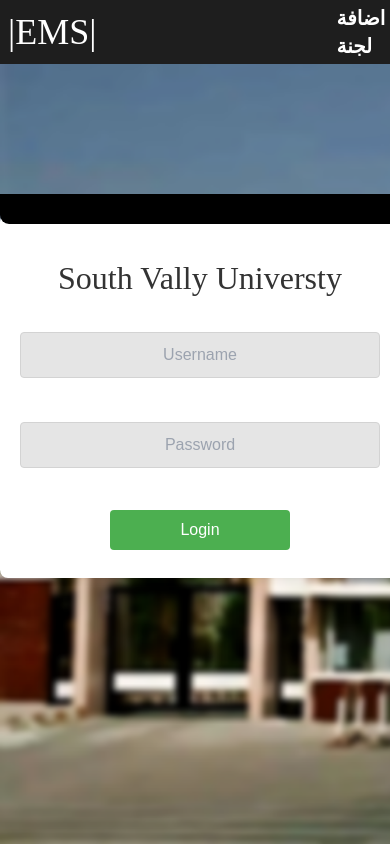
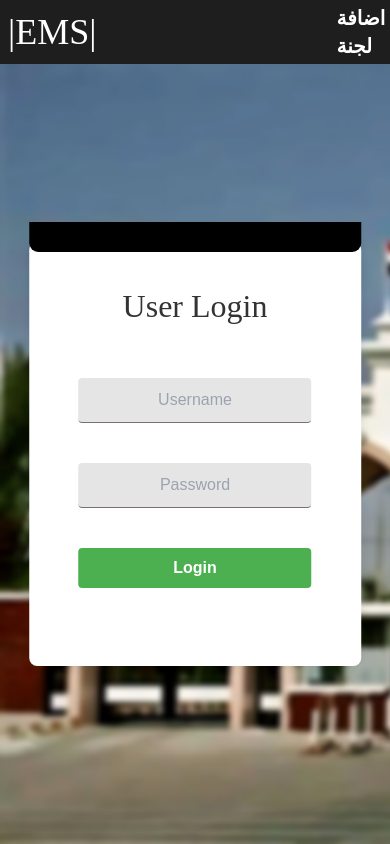
Before and after one commit to AbdelattyBadwy16/EMS-System-Frontend, a React app: page /Login in a window 390 px wide. Shown: the top 844 px of the page. Built offline with nearby package versions, Linux system fonts and the light colour scheme; the HTML template or start-up script is replaced by a standard one.

Commit message:
Make the login page responsive and some modifications to the css file

```diff
--- a/src/pages/Login.css
+++ b/src/pages/Login.css
@@ -1,12 +1,16 @@
+* {
+    margin: 0;
+    padding: 0;
+    box-sizing: border-box;
+}
+
+
 .login {
-    font-family: Arial, sans-serif;
     background-image: url('../assets/svu.png');
     background-repeat: no-repeat;
     background-size: cover;
-    /* Changed to cover for better display */
-    margin: 0;
-    padding: 0;
-    height: 100vh;
+    min-height: calc(100vh - 64px);
+    position: relative;
 }
 
 .login-container {
@@ -14,11 +18,12 @@
     border-radius: 8px;
     padding: 20px;
     box-shadow: 0px 0px 10px rgba(0, 0, 0, 0.1);
-    width: 400px;
     text-align: center;
-    margin: auto;
-    margin-top: 150px;
-    position: relative;
+    position: absolute;
+    top: 50%;
+    left: 50%;
+    transform: translate(-50%,-50%);
+    width: 85%;
 }
 
 
@@ -30,29 +35,30 @@
     width: 100%;
     height: 30px;
     background-color: #000;
-    border-top-left-radius: 9px;
-    border-top-right-radius: 9px;
-    transform: rotate(180deg);
+    border-bottom-left-radius: 9px;
+    border-bottom-right-radius: 9px;
 }
 
 .login-container h1 {
-    font-family: Futura Bk BT;
-    margin-top: 0;
+    font-family: 'Futura Bk BT';
     color: #333;
     font-weight: 400;
     font-size: 32px;
+    margin-bottom: 40px;
 }
 
 input[type="text"],
 input[type="password"] {
-    width: 100%;
+    width: 80%;
     padding: 10px;
-    margin: 10px 0;
-    border: 1px solid #D3D3D3;
+    margin: 8px 0;
     border-radius: 4px;
     box-sizing: border-box;
     background-color: #e5e5e5;
     text-align: center;
+    outline: none;
+    border: none;
+    border-bottom: 1px solid #7b6f6f;
 }
 
 .login-btn {
@@ -63,7 +69,9 @@
     border: none;
     border-radius: 4px;
     cursor: pointer;
-    width: 50%;
+    width: 80%;
+    transition: 0.3s;
+    font-weight: bold;
 }
 
 button:hover {
@@ -71,8 +79,13 @@
 }
 
 .error-message {
-    color: #f44336;
-    margin-top: 10px;
+    color: #d22418;
+    height: 30px;
+    width: 80%;
+    text-align: center;
+    margin: 10px auto;
+    font-size: 14px;
+
 }
 
 .south-text {
@@ -81,3 +94,24 @@
     color: #666;
 
 }
+
+@media (min-width: 890px) {
+    .login-container {
+        width: 50%;
+    }
+}
+
+
+@media (min-width: 990px) {
+    .login-container {
+        width: 40%;
+    }
+}
+
+
+
+@media (min-width: 1200px) {
+    .login-container {
+        width: 30%;
+    }
+}
--- a/src/pages/Login.tsx
+++ b/src/pages/Login.tsx
@@ -20,7 +20,7 @@
     // Implement your login logic here
     // For now, let's just show an error message if username or password is empty
     if (!username || !password) {
-      setFormData({ ...formData, errorMessage: 'Please enter both username and password' });
+      setFormData({ ...formData, errorMessage: 'Please Enter Both Username And Password' });
     } else {
       // Clear error message if both username and password are provided
       setFormData({ ...formData, errorMessage: '' });
@@ -29,18 +29,20 @@
   };
 
   return (
+    <div>
+      <Navbar />
       <div className='login'>
-      <Navbar />
         <div className="login-container">
           <div className="south-text">
-          <h1>South Vally Universty</h1>
+            <h1>User Login</h1>
           </div>
           <form>
             <input type="text" name="username" value={username} onChange={handleInputChange} placeholder="Username" /><br /><br />
             <input type="password" name="password" value={password} onChange={handleInputChange} placeholder="Password" /><br /><br />
             <button className='login-btn' type="button" onClick={loginfun}>Login</button>
           </form>
-        {errorMessage && <div className="error-message">{errorMessage}</div>}
+          { <div className="error-message" >{errorMessage}</div>}
+        </div>
       </div>
     </div>
     );
```
Lines whose indentation alone changed are shown as unchanged.
